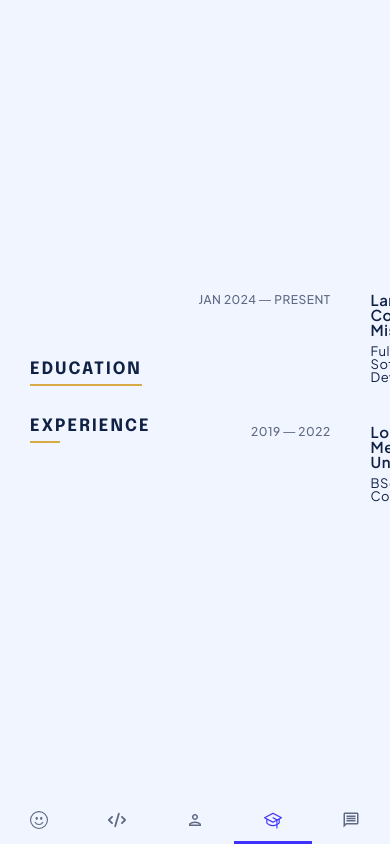
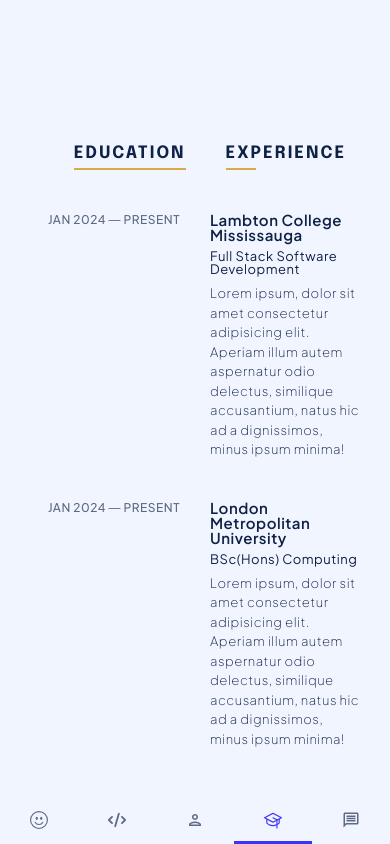
Before and after one commit to akarsanth/portfolio-react, a React (Vite) app: page /education in a window 390 px wide. Built offline with nearby package versions, Linux system fonts and the light colour scheme.

Commit message:
Change to responsiveness of education section

```diff
--- a/src/Components/Education/Education.module.css
+++ b/src/Components/Education/Education.module.css
@@ -7,7 +7,7 @@
   display: flex;
   justify-content: center;
   align-items: center;
-  gap: 6rem;
+  gap: 5rem;
 }
 
 .left {
@@ -19,11 +19,12 @@
 }
 
 .right {
-  padding-right: 6rem;
+  flex: 1 1 auto;
+
+  padding-right: 5rem;
   padding-top: 2rem;
   padding-bottom: 2rem;
   max-height: 100%;
-  flex: 1 1 auto;
   overflow-y: auto;
 }
 
@@ -100,14 +101,44 @@
 }
 
 /* Media Queries */
+
+/* width 700px and less */
 @media (max-width: 43.75rem) {
   .tab__education {
     gap: 4rem;
   }
 }
 
+/* Width 650px and less */
 @media (max-width: 650px) {
   .tab__education {
     gap: 3rem;
   }
+
+  .education__list-item,
+  .experience__list-item {
+    gap: 3rem;
+  }
+
+  .right {
+    padding-right: 3rem;
+  }
 }
+
+/* Width 600px and less */
+@media (max-width: 37.5rem) {
+  .tab__education {
+    flex-direction: column;
+  }
+
+  .left {
+    flex-direction: row;
+    flex-basis: 20%;
+    align-items: flex-end;
+  }
+
+  .right {
+    flex: 0 0 auto;
+    flex-basis: 80%;
+  }
+}
--- a/src/Components/Education/Education.tsx
+++ b/src/Components/Education/Education.tsx
@@ -43,16 +43,18 @@
                 </p>
                 <p className={styles.course}>Full Stack Software Development</p>
 
-                {/* <p className={styles.description}>
+                <p className={styles.description}>
                   Lorem ipsum, dolor sit amet consectetur adipisicing elit.
                   Aperiam illum autem aspernatur odio delectus, similique
                   accusantium, natus hic ad a dignissimos, minus ipsum minima!
-                </p> */}
+                </p>
               </div>
             </div>
 
             <div className={styles["education__list-item"]}>
-              <p className={styles.time}>2019 &#8213; 2022</p>
+              {/* <p className={styles.time}>2019 &#8213; 2022</p> */}
+
+              <p className={styles.time}>Jan 2024 &#8213; Present</p>
               <div>
                 <p className={styles.institution}>
                   London Metropolitan University
@@ -60,11 +62,11 @@
 
                 <p className={styles.course}>BSc(Hons) Computing</p>
 
-                {/* <p className={styles.description}>
+                <p className={styles.description}>
                   Lorem ipsum, dolor sit amet consectetur adipisicing elit.
                   Aperiam illum autem aspernatur odio delectus, similique
                   accusantium, natus hic ad a dignissimos, minus ipsum minima!
-                </p> */}
+                </p>
               </div>
             </div>
           </div>
```
